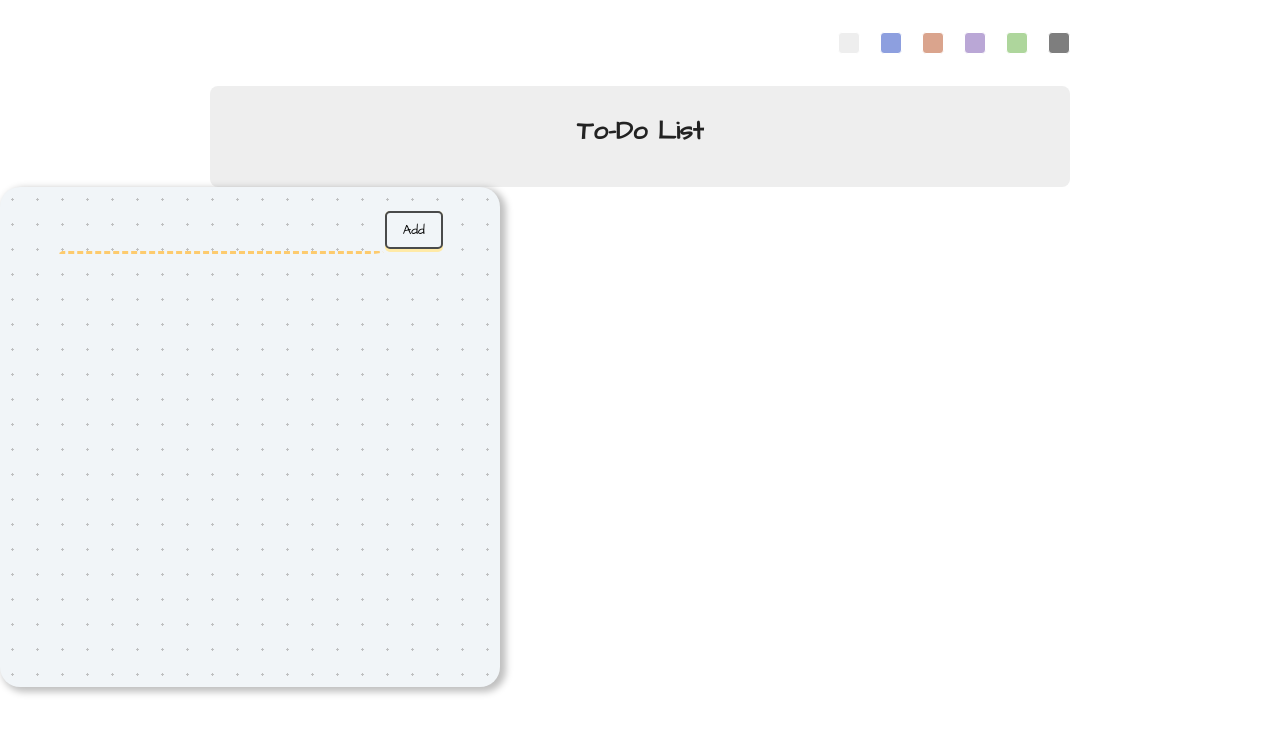
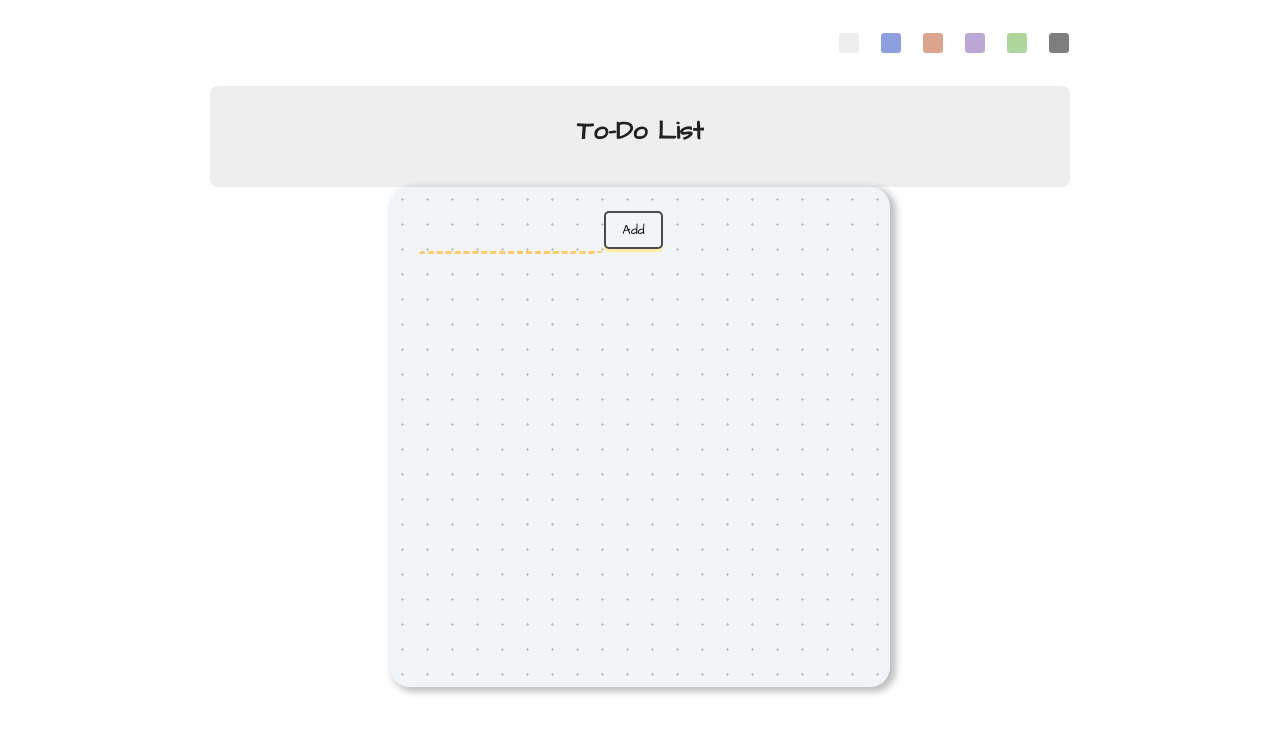
Before and after one commit to dynami07/dynami, a React (Create React App) app: page / in a window 1280 px wide. Shown: the top 734 px of the page. Built offline with nearby package versions, Linux system fonts and the light colour scheme.

Commit message:
Update styles.css

```diff
--- a/public/styles.css
+++ b/public/styles.css
@@ -22,6 +22,7 @@ body {
 }
 
 .container {
+	display: -webkit-inline-box;
   width: 100%;
   height: auto;
   min-height: 500px;
```
